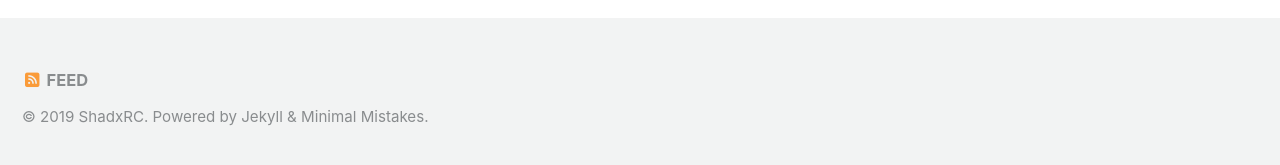
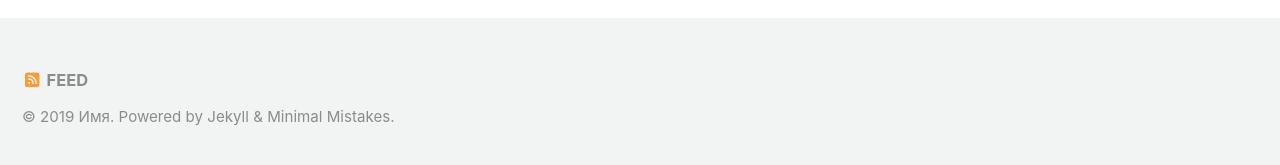
Before and after one commit to allrc/allrc.github.io, a Jekyll site: the page built from index.html, in a window 1280 px wide and 900 px high, scrolled down 222 px. Shown: the part 727-892 px from the top of the window. Built offline with Jekyll 4.4.1, drawn with Linux system fonts in a browser that asks for light colours; cached includes are drawn as plain includes; nearby versions of some CDN libraries; the list of posts is cut into pages by our own code; some of the changed text lies outside the part shown.

Commit message:
Update _config.yml

```diff
--- a/_config.yml
+++ b/_config.yml
@@ -16,11 +16,11 @@ minimal_mistakes_skin    : "default" # "air", "aqua", "contrast", "dark", "dirt"
 
 # Site Settings
 locale                   : "ru_RU"
-title                    : "13"
+title                    : "Радиоуправляемые модели"
 title_separator          : "-"
 subtitle                 : # site tagline that appears below site title in masthead
-name                     : "ShadxRC"
-description              : "An amazing website."
+name                     : "Имя"
+description              : "Прекрасный блог"
 url                      : # the base hostname & protocol for your site e.g. "https://mmistakes.github.io"
 baseurl                  : # the subpath of your site, e.g. "/blog"
 repository               : # GitHub username/repo-name e.g. "mmistakes/minimal-mistakes"
```
